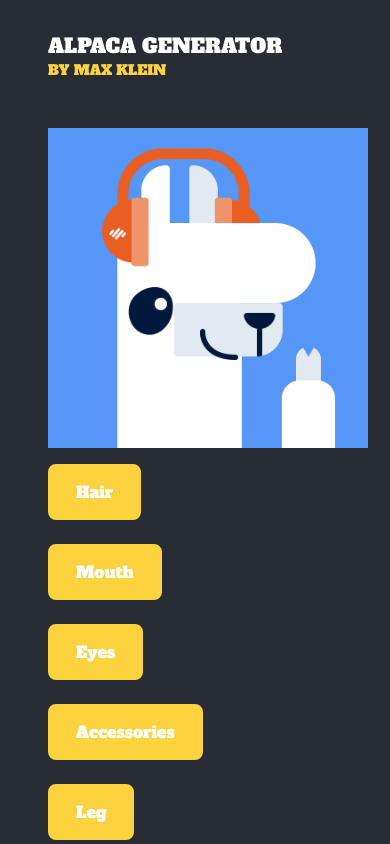
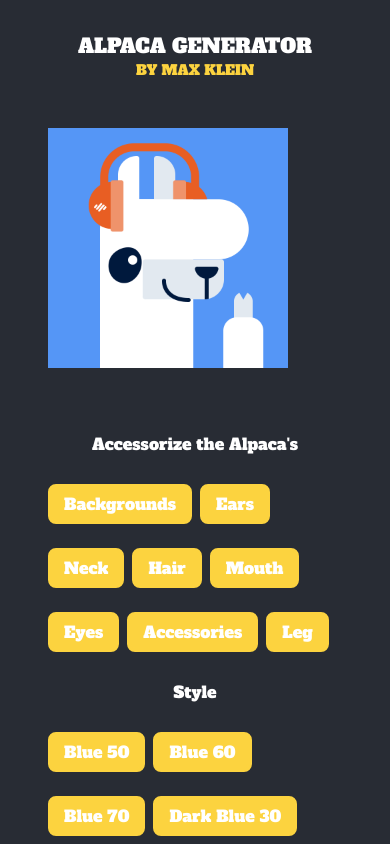
Before and after one commit to maxklein1992/alpaca, a React (Create React App) app: page / in a window 390 px wide. Shown: the top 844 px of the page. Built offline with nearby package versions, Linux system fonts and the light colour scheme.

Commit message:
Responsive

```diff
--- a/src/components/Home.js
+++ b/src/components/Home.js
@@ -27,11 +27,11 @@ function Home() {
   return (
     <div class="min-h-screen ds:h-96 bg-gray w-full">
       <div class="pr-12 pl-12 ds:pr-48 ds:pl-48 bg-gray">
-        <div class="pt-8 ds:pt-8">
+        <div class="pt-8">
           <div>
             <a
               href="/"
-              className="text-white text-xl ds:text-4xl block ds:inline-block uppercase"
+              className="text-white text-xl ds:text-4xl block ds:inline-block uppercase ds:text-start text-center"
             >
               Alpaca Generator
             </a>
@@ -39,19 +39,19 @@ function Home() {
               href="https://www.linkedin.com/in/maxklein1992/"
               target="_blank"
               rel="noreferrer"
-              className="text-yellow text-sm ds:text-xl hover:underline block ds:inline-block ds:ml-6 uppercase"
+              className="text-yellow text-sm ds:text-xl hover:underline block ds:inline-block ds:ml-6 uppercase ds:text-start text-center"
             >
               by Max Klein
             </a>
           </div>
-          <div class="flex flex-col ds:flex-row pt-12 ">
-            <div class="ds:w-2/4 w-1">
-              <div>
+          <div class="flex flex-col ds:flex-row pt-12">
+            <div class="ds:w-1/2 w-full">
+              <div class="">
                 <img
                   id="backgrounds"
                   src="../alpaca/backgrounds/blue50.png"
                   alt="background"
-                  className="absolute w-80 h-80 z-0"
+                  className="absolute w-60 h-60 ds:w-80 ds:h-80 z-0"
                 />
               </div>
               <div>
@@ -59,7 +59,7 @@ function Home() {
                   id="neck"
                   src="../alpaca/neck/default.png"
                   alt="background"
-                  className="absolute w-80 h-80 z-5"
+                  className="absolute w-60 h-60 ds:w-80 ds:h-80 z-5"
                 />
               </div>
               <div>
@@ -67,7 +67,7 @@ function Home() {
                   id="mouth"
                   src="../alpaca/mouth/default.png"
                   alt="background"
-                  className="absolute w-80 h-80 z-20"
+                  className="absolute w-60 h-60 ds:w-80 ds:h-80 z-20"
                 />
               </div>
               <div>
@@ -75,7 +75,7 @@ function Home() {
                   id="accessories"
                   src="../alpaca/accessories/headphone.png"
                   alt="background"
-                  className="absolute w-80 h-80 z-20"
+                  className="absolute w-60 h-60 ds:w-80 ds:h-80 z-20"
                 />
               </div>
               <div>
@@ -83,7 +83,7 @@ function Home() {
                   id="ears"
                   src="../alpaca/ears/default.png"
                   alt="background"
-                  className="absolute w-80 h-80 z-5"
+                  className="absolute w-60 h-60 ds:w-80 ds:h-80 z-5"
                 />
               </div>
               <div>
@@ -91,7 +91,7 @@ function Home() {
                   id="nose"
                   src="../alpaca/nose.png"
                   alt="background"
-                  className="absolute w-80 h-80 z-0"
+                  className="absolute w-60 h-60 ds:w-80 ds:h-80 z-0"
                 />
               </div>
               <div>
@@ -99,7 +99,7 @@ function Home() {
                   id="eyes"
                   src="../alpaca/eyes/panda.png"
                   alt="background"
-                  className="absolute w-80 h-80 z-20"
+                  className="absolute w-60 h-60 ds:w-80 ds:h-80 z-20"
                 />
               </div>
               <div>
@@ -107,7 +107,7 @@ function Home() {
                   id="hair"
                   src="../alpaca/hair/default.png"
                   alt="background"
-                  className="absolute w-80 h-80"
+                  className="absolute w-60 h-60 ds:w-80 ds:h-80"
                 />
               </div>
               <div>
@@ -115,13 +115,15 @@ function Home() {
                   id="leg"
                   src="../alpaca/leg/default.png"
                   alt="background"
-                  className="absolute w-80 h-80"
+                  className="absolute w-60 h-60 ds:w-80 ds:h-80"
                 />
               </div>
             </div>
-            <div class="text-white ds:w-2/4 w-1">
+            <div class="text-white ds:w-1/2 w-full mt-72 ds:mt-0">
               <div>
-                <p>Accessorize the Alpaca's</p>
+                <p class="my-4 w-full ds:text-start text-center">
+                  Accessorize the Alpaca's
+                </p>
                 <div class="">
                   {categories.map((style) => {
                     return (
@@ -129,82 +131,17 @@ function Home() {
                         onClick={() => {
                           changeCategory(style);
                         }}
-                        className="mt-6 mr-4 bg-yellow py-3 px-6 text-white rounded-lg hover:bg-white hover:text-yellow border-4 border-solid border-yellow"
+                        className="my-3 ds:mr-4 mr-2 bg-yellow ds:py-3 ds:px-6 py-1 px-3 ds:text-l text-l text-white rounded-lg hover:bg-white hover:text-yellow border-4 border-solid border-yellow"
                       >
                         {style.charAt(0).toUpperCase() + style.slice(1)}
                       </button>
                     );
                   })}
-
-                  {/*<button
-                    onClick={() => {
-                      changeCategory("hair");
-                    }}
-                    className="mt-6 mr-4 bg-yellow py-3 px-6 text-white rounded-lg hover:bg-white hover:text-yellow border-4 border-solid border-yellow"
-                  >
-                    Hair
-                  </button>
-                  <button
-                    onClick={() => {
-                      changeCategory("ears");
-                    }}
-                    className="mt-6 mr-4 bg-yellow py-3 px-6 text-white rounded-lg hover:bg-white hover:text-yellow border-4 border-solid border-yellow"
-                  >
-                    Ears
-                  </button>
-                  <button
-                    onClick={() => {
-                      changeCategory("eyes");
-                    }}
-                    className="mt-6 mr-4 bg-yellow py-3 px-6 text-white rounded-lg hover:bg-white hover:text-yellow border-4 border-solid border-yellow"
-                  >
-                    Eyes
-                  </button>
-                  <button
-                    onClick={() => {
-                      changeCategory("mouth");
-                    }}
-                    className="mt-6 mr-4 bg-yellow py-3 px-6 text-white rounded-lg hover:bg-white hover:text-yellow border-4 border-solid border-yellow"
-                  >
-                    Mouth
-                  </button>
-                  <button
-                    onClick={() => {
-                      changeCategory("neck");
-                    }}
-                    className="mt-6 mr-4 bg-yellow py-3 px-6 text-white rounded-lg hover:bg-white hover:text-yellow border-4 border-solid border-yellow"
-                  >
-                    Neck
-                  </button>
-                  <button
-                    onClick={() => {
-                      changeCategory("leg");
-                    }}
-                    className="mt-6 mr-4 bg-yellow py-3 px-6 text-white rounded-lg hover:bg-white hover:text-yellow border-4 border-solid border-yellow"
-                  >
-                    Leg
-                  </button>
-                  <button
-                    onClick={() => {
-                      changeCategory("accessories");
-                    }}
-                    className="mt-6 mr-4 bg-yellow py-3 px-6 text-white rounded-lg hover:bg-white hover:text-yellow border-4 border-solid border-yellow"
-                  >
-                    Accessories
-                  </button>
-                  <button
-                    onClick={() => {
-                      changeCategory("backgrounds");
-                    }}
-                    className="mt-6 mr-4 bg-yellow py-3 px-6 text-white rounded-lg hover:bg-white hover:text-yellow border-4 border-solid border-yellow"
-                  >
-                    Background
-                  </button>*/}
                 </div>
               </div>
               <div class="">
                 <div class="min-h-screen w-full">
-                  <p class="mt-8">Style</p>
+                  <p class="my-4 w-full ds:text-start text-center">Style</p>
                   {stylesDict &&
                     stylesDict[selectedCategory].map((style) => {
                       const { name, image, type } = style;
@@ -213,7 +150,7 @@ function Home() {
                           onClick={() => {
                             changeLayout(type, image);
                           }}
-                          className="mt-6 mr-4 bg-yellow py-3 px-6 text-white rounded-lg hover:bg-white hover:text-yellow border-4 border-solid border-yellow"
+                          className="my-3 ds:mr-4 mr-2 bg-yellow ds:py-3 ds:px-6 py-1 px-3 ds:text-l text-l text-white rounded-lg hover:bg-white hover:text-yellow border-4 border-solid border-yellow"
                         >
                           {name}
                         </button>
```
